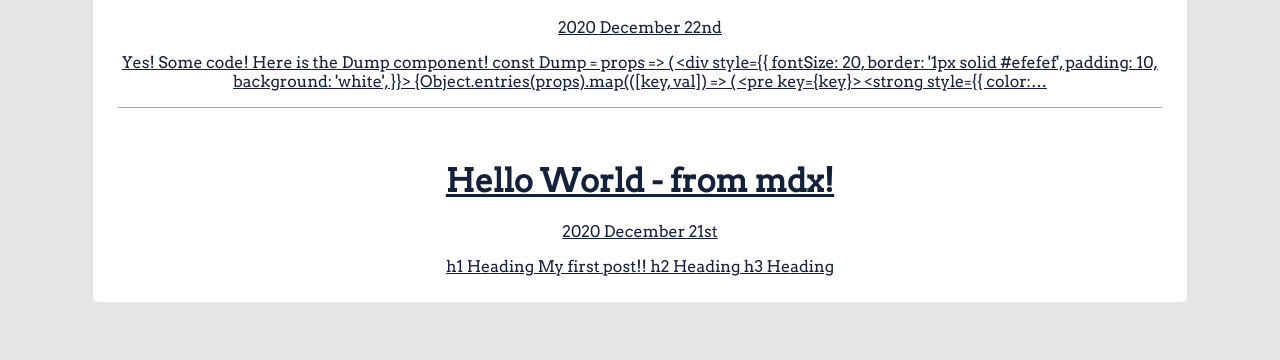
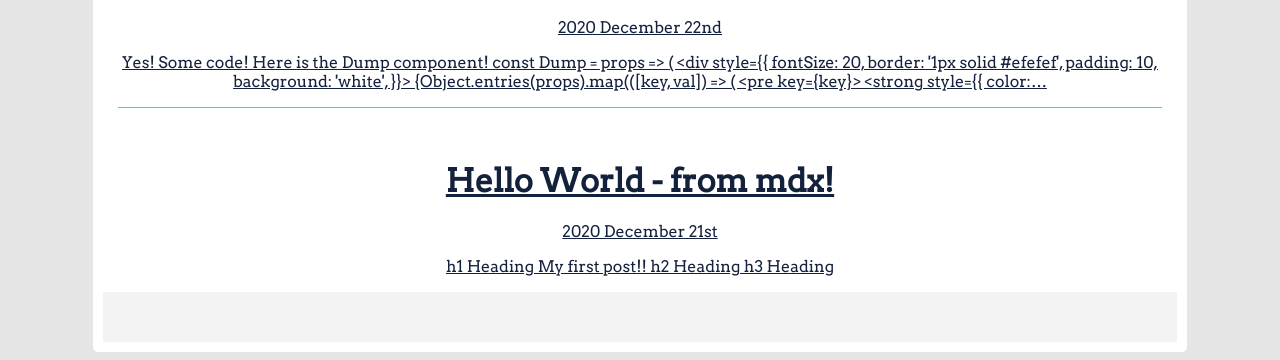
Before and after one commit to brady-brown20330/bradys-blog, a Gatsby site: page / in a window 1280 px wide. Shown: the part 1138-1498 px from the top of the page. Before the commit the page ends 1448 px from the top, so only its background shows below. Built offline with nearby package versions, Linux system fonts and the light colour scheme; Gatsby itself is replaced by a stand-in of ours; some packages are replaced by stand-ins of ours.

Commit message:
Added footer component

```diff
--- /dev/null
+++ b/src/components/Footer.js
@@ -0,0 +1,12 @@
+import { Link } from 'gatsby';
+import React from 'react';
+import styled from 'styled-components';
+
+const FooterContainer = styled.div`
+  height: 50px;
+  background-color: #F3F3F3;
+`
+export const Footer = ({ siteTitle, siteDescription }) => (
+  <FooterContainer>
+  </FooterContainer>
+  );
--- a/src/components/Header.js
+++ b/src/components/Header.js
@@ -26,7 +26,7 @@ const HeaderWrapper = styled.div`
 export const Header = ({ siteTitle, siteDescription }) => (
 <HeaderWrapper>
   <Link to="/">
-    <Title style={{}}>{siteTitle}</Title>
+    <Title>{siteTitle}</Title>
     <Subtitle>{siteDescription}</Subtitle>
   </Link>
 
--- a/src/pages/index.js
+++ b/src/pages/index.js
@@ -6,7 +6,9 @@ import styled from 'styled-components';
 // import { createGlobalStyle } from 'styled-components'
 import SEO from 'react-seo-component';
 import { Layout } from '../components/Layout';
-import { Social } from '../components/Social'
+import { Social } from '../components/Social';
+import { Footer } from '../components/Footer';
+
 
 
 const IndexWrapper = styled.main`
@@ -78,6 +80,7 @@ export default ({data}) => {
         )
       )}
     </IndexWrapper>
+    <Footer />
   </Layout>
   );
 };
```
